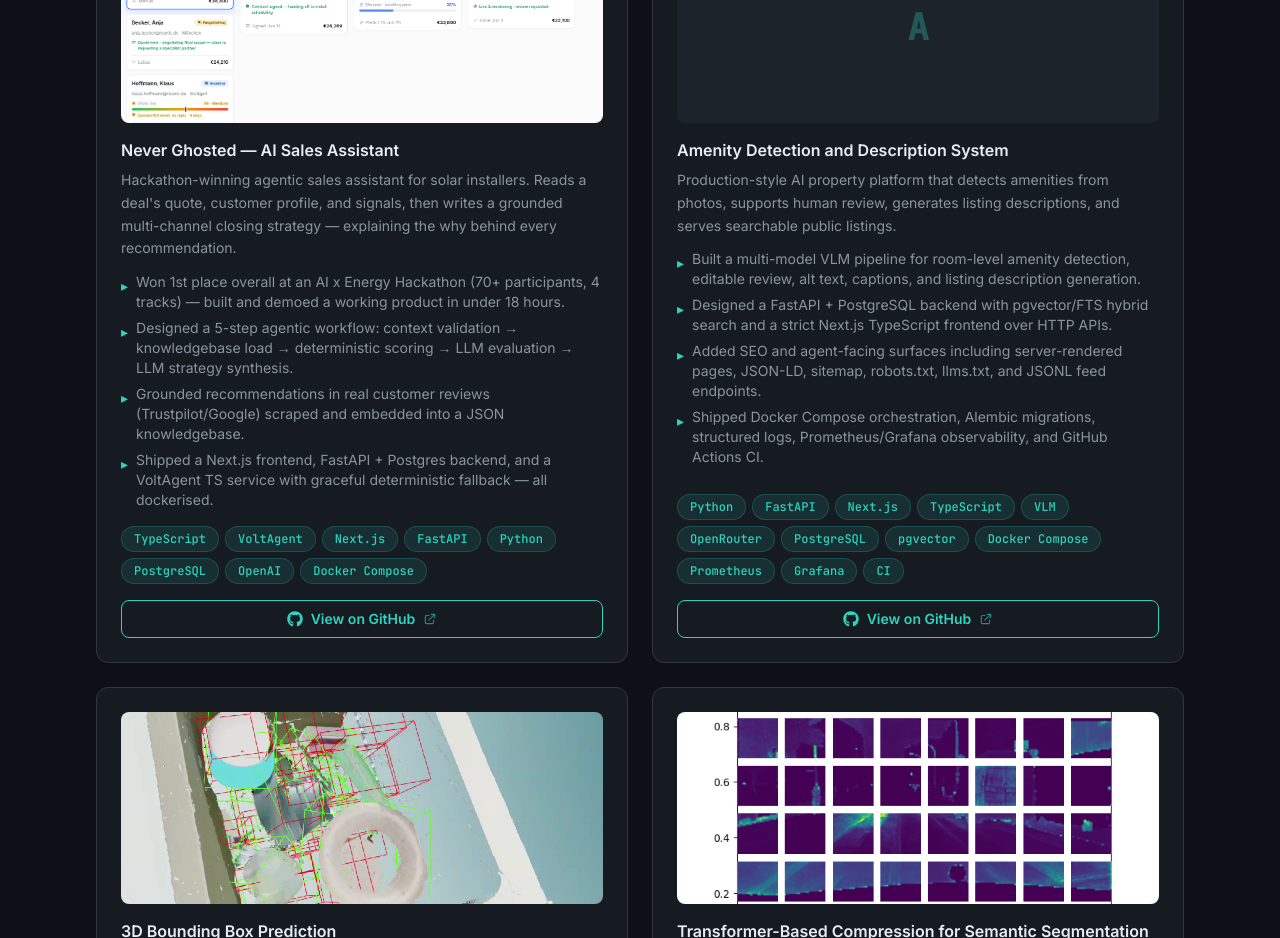
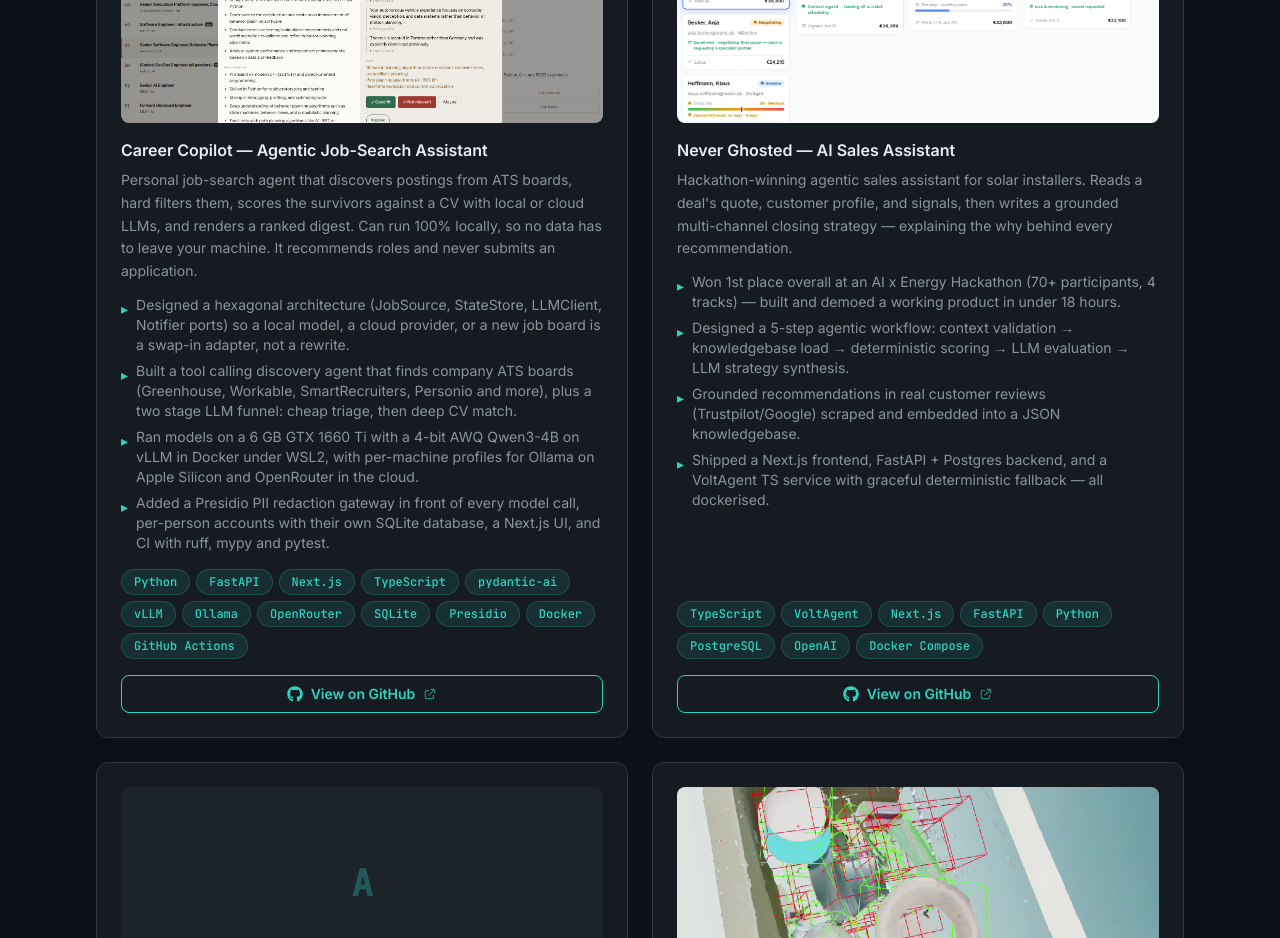
Before and after one commit to Shrinidhibhat87/Shrinidhibhat87.github.io, a React (Vite) app: page / in a window 1280 px wide. Shown: the part 5060-5998 px from the top of the page. Built offline with nearby package versions, Linux system fonts and the light colour scheme.

Commit message:
feat: add Career Copilot project

```diff
--- a/src/data/projects.js
+++ b/src/data/projects.js
@@ -15,6 +15,21 @@
 // ============================================================
 
 export const projects = [
+  {
+    // Newest project.
+    title: "Career Copilot — Agentic Job-Search Assistant",
+    description:
+      "Personal job-search agent that discovers postings from ATS boards, hard filters them, scores the survivors against a CV with local or cloud LLMs, and renders a ranked digest. Can run 100% locally, so no data has to leave your machine. It recommends roles and never submits an application.",
+    image: "/assets/project-career-copilot.png",
+    github: "https://github.com/Shrinidhibhat87/career-copilot",
+    techStack: ["Python", "FastAPI", "Next.js", "TypeScript", "pydantic-ai", "vLLM", "Ollama", "OpenRouter", "SQLite", "Presidio", "Docker", "GitHub Actions"],
+    points: [
+      "Designed a hexagonal architecture (JobSource, StateStore, LLMClient, Notifier ports) so a local model, a cloud provider, or a new job board is a swap-in adapter, not a rewrite.",
+      "Built a tool calling discovery agent that finds company ATS boards (Greenhouse, Workable, SmartRecruiters, Personio and more), plus a two stage LLM funnel: cheap triage, then deep CV match.",
+      "Ran models on a 6 GB GTX 1660 Ti with a 4-bit AWQ Qwen3-4B on vLLM in Docker under WSL2, with per-machine profiles for Ollama on Apple Silicon and OpenRouter in the cloud.",
+      "Added a Presidio PII redaction gateway in front of every model call, per-person accounts with their own SQLite database, a Next.js UI, and CI with ruff, mypy and pytest.",
+    ],
+  },
   {
     // 🏆 1st place — AI x Energy Hackathon (Berlin, June 2026)
     title: "Never Ghosted — AI Sales Assistant",
```
Also changed, not shown: public/assets/project-career-copilot.png (added).
